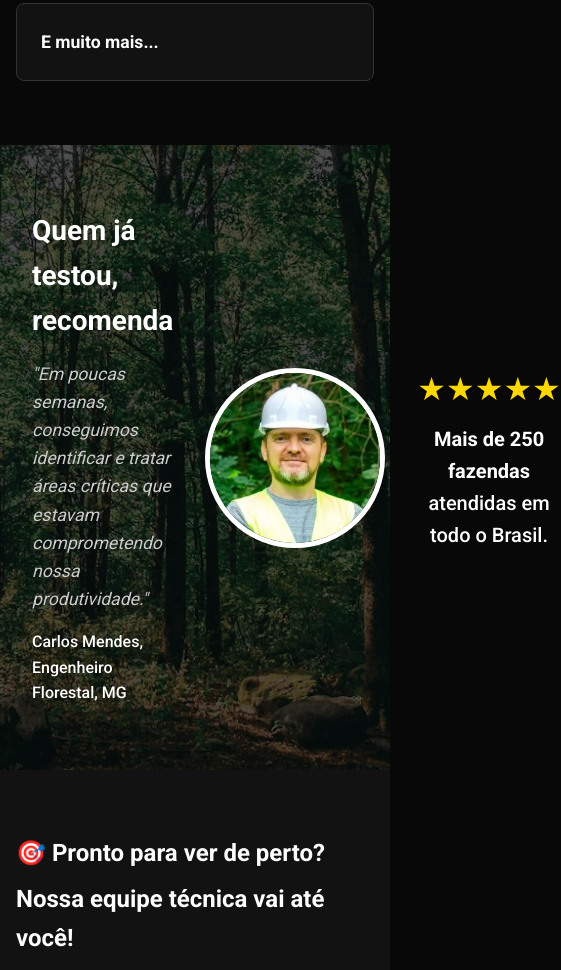
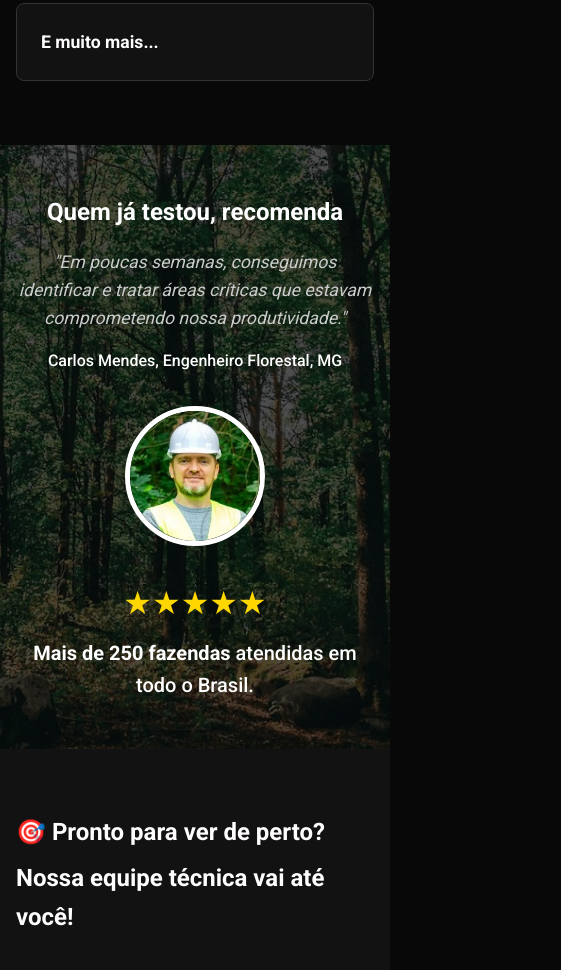
Before and after one commit to Ligia-Costa/Projeto-Drone, a plain HTML site: page index.html in a window 390 px wide. Shown: the part 2227-3197 px from the top of the page, 561 px wide, since content can reach past the window. Drawn offline with Linux system fonts and the light colour scheme.

Commit message:
Update estilo.css

```diff
--- a/css/estilo.css
+++ b/css/estilo.css
@@ -201,17 +201,21 @@ header nav a {
 }
 
 /* === DEPOIMENTO === */
+/* === DEPOIMENTO === */
 .depoimento {
     position: relative;
     padding: 4rem 2rem;
+    z-index: 1;
+
+    /* Layout em Grid para telas grandes */
     display: grid;
-    grid-template-columns: 2fr auto 2fr; /* Texto | Imagem | Avaliação */
+    grid-template-columns: 2fr auto 2fr;
     align-items: center;
     gap: 2rem;
+
     max-width: var(--largura-container);
     margin: 0 auto;
     color: #FFF;
-    z-index: 1; /* Garante que o conteúdo fique acima da imagem de fundo */
 }
 
 .depoimento::before {
@@ -225,10 +229,10 @@ header nav a {
     background-position: center;
     background-size: cover;
     opacity: 0.3;
-    z-index: -1; /* Garante que a imagem de fundo fique atrás do conteúdo */
+    z-index: -1;
 }
 
-/* Estilo do texto */
+/* Coluna 1: Texto */
 .depoimento-texto {
     text-align: left;
 }
@@ -250,7 +254,7 @@ header nav a {
     display: block;
 }
 
-/* Estilo da foto */
+/* Coluna 2: Foto */
 .depoimento-foto {
     width: 180px;
     height: 180px;
@@ -260,7 +264,7 @@ header nav a {
     justify-self: center;
 }
 
-/* Estilo da avaliação */
+/* Coluna 3: Avaliação */
 .depoimento-avaliacao {
     text-align: center;
 }
@@ -371,3 +375,30 @@ header nav a {
         font-size: 1.5rem; /* Reduz o tamanho do texto em telas muito pequenas */
     }
 }
+
+@media (max-width: 900px) {
+    .depoimento {
+        /* Muda para layout de 1 coluna */
+        grid-template-columns: 1fr;
+    }
+
+    .depoimento-texto {
+        /* Centraliza o texto quando estiver em 1 coluna */
+        text-align: center;
+    }
+}
+
+@media (max-width: 600px) {
+    .depoimento {
+        padding: 3rem 1rem; /* Diminui o espaçamento */
+    }
+
+    .depoimento-foto {
+        width: 140px; /* Diminui a foto */
+        height: 140px;
+    }
+
+    .depoimento h4 {
+        font-size: 1.5rem; /* Diminui o título */
+    }
+}
```
